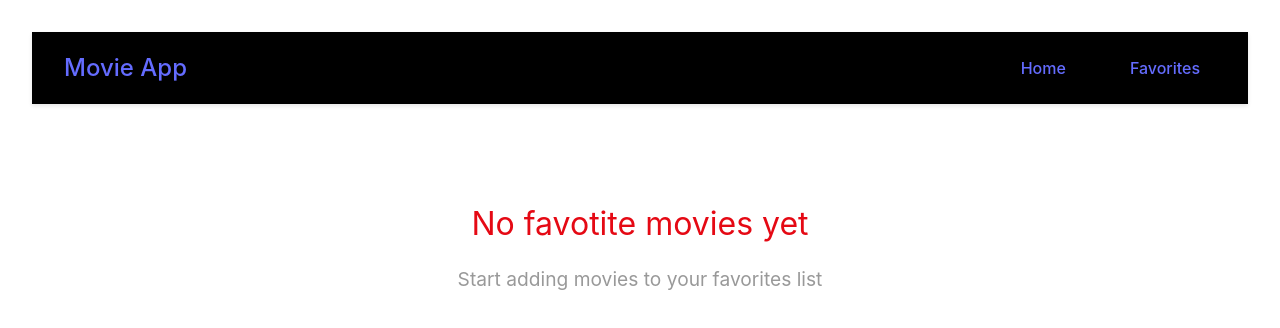
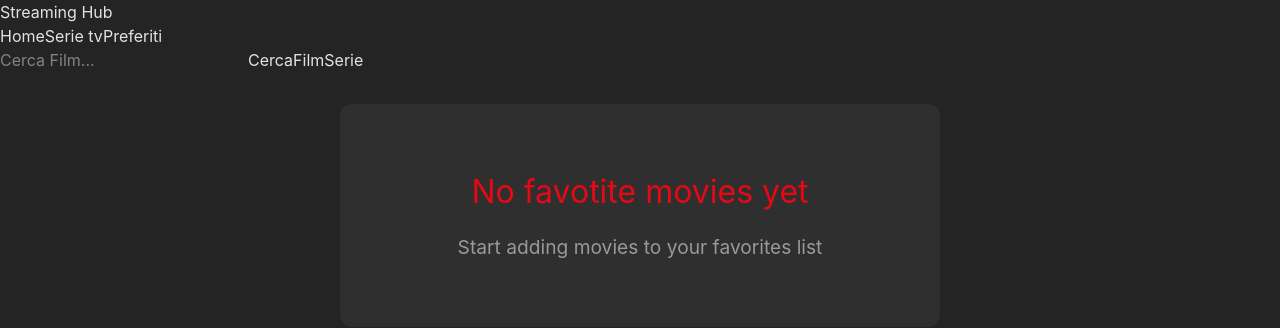
Before and after one commit to RealComba/react-movie, a React (Vite) app in the folder react-movie/: page /favorites in a window 1280 px wide. Shown: the top 328 px of the page. Built offline with nearby package versions, Linux system fonts and the light colour scheme.

Commit message:
api from seriesTv

```diff
--- a/react-movie/src/App.jsx
+++ b/react-movie/src/App.jsx
@@ -4,6 +4,7 @@ import {Routes, Route} from "react-router-dom"
 import Favorites from "./pages/Favorites";
 import NavBar from "./components/NavBar";
 import { MovieProvider } from "./contexts/MovieContext"
+import { SearchProvider } from "./contexts/SearchContext";
 
 function App() {
 
@@ -13,6 +14,7 @@ function App() {
   return (
     <>
       <div className="main-content">
+      <SearchProvider>
       <MovieProvider>
         <NavBar />
         <Routes>
@@ -20,6 +22,7 @@ function App() {
           <Route path="/favorites" element={<Favorites />} />
         </Routes>
       </MovieProvider>
+      </SearchProvider>
       </div>
     </>
   )
--- a/react-movie/src/components/MovieCard.jsx
+++ b/react-movie/src/components/MovieCard.jsx
@@ -13,6 +13,10 @@ function MovieCard({movie}) {
 
     }
 
+    function playFilm () {
+        console.log(movie.id)
+    }
+
     return (
         <div className="movie-card">
             <div className="movie-poster">
@@ -21,7 +25,7 @@ function MovieCard({movie}) {
                     <div className="overlay-content">
                         <h3 className="font-bold">{movie.title}</h3>
                         <div className="movie-actions">
-                            <button className="btn play" title="Play">▶</button>
+                            <button className="btn play" title="Play" onClick={playFilm}>▶</button>
                             <button className={`btn favorite-btn ${favorite ? "active" : ""}`} onClick={onFavoriteClick}>
                                 ♥︎
                             </button>
--- a/react-movie/src/components/NavBar.jsx
+++ b/react-movie/src/components/NavBar.jsx
@@ -1,17 +1,34 @@
 import { Link } from 'react-router-dom'
+import { useSearchContext } from '../contexts/SearchContext'
 import "../css/NavBar.css"
 
 function NavBar() {
-    return(
+
+    const { searchName, setSearchName, handleSearch, setIsSearchingSeries } = useSearchContext()
+
+    return (
         <div>
-            <div className="navbar">
-                <div className="navbar-brand">
-                    <Link to="/">Movie App</Link>
+            <div className="navbar flex flex-row bg-gradient-to-b from-neutral-950 to-neutral-900 px-[4rem] p-[1rem] items-center justify-between gap-10">
+                <div className="navbar-brand flex flex-row items-center gap-10">
+                    <Link to="/" className='font-bold text-3xl'>Streaming Hub</Link>
+                    <div className="navbar-link flex flex-row gap-4 text-sm">
+                        <Link to="/" className="nav-link">Home</Link>
+                        <Link to="/series" className='nav-link'>Serie tv</Link>
+                        <Link to="/favorites" className="nav-link">Preferiti</Link>
+                    </div>
                 </div>
-                <div className="navbar-links">
-                    <Link to="/" className="nav-link">Home</Link>
-                    <Link to="/favorites" className="nav-link">Favorites</Link>
-                </div>
+                <form onSubmit={handleSearch} className="search-form flex flex-row gap-5">
+                    <input
+                    type="text"
+                    placeholder="Cerca Film..."
+                    className="search-input bg-neutral-800 border-1 border-gray-500 bg-[url('/lens.svg')]"
+                    value={searchName}
+                    onChange={(e) => setSearchName(e.target.value)}
+                    />
+                    <button type="submit" className="search-button bg-green-700 px-4 p-1 rounded-lg">Cerca</button>
+                     <button type="button" onClick={() => setIsSearchingSeries(false)}>Film</button>
+                    <button type="button" onClick={() => setIsSearchingSeries(true)}>Serie</button>
+                </form>
             </div>
         </div>
     )
--- a/react-movie/src/contexts/MovieContext.jsx
+++ b/react-movie/src/contexts/MovieContext.jsx
@@ -9,7 +9,6 @@ export const MovieProvider = ({children}) => {
 
     useEffect(() => {
         const storedFavs = localStorage.getItem("favorites")
-
         if (storedFavs) setFavorites(JSON.parse(storedFavs))
     }, [])
 
--- /dev/null
+++ b/react-movie/src/contexts/SearchContext.jsx
@@ -0,0 +1,91 @@
+import { createContext, useState, useContext } from "react"
+import { searchMovies, getPopularMovies, searchSeries, getPopularSeries } from "../services/api"
+
+const SearchContext = createContext()
+
+export const useSearchContext = () => useContext(SearchContext)
+
+export const SearchProvider = ({ children }) => {
+    const [searchName, setSearchName] = useState("")
+    const [movies, setMovies] = useState([])
+    const [series, setSeries] = useState([])
+    const [error, setError] = useState(null);
+    const [loading, setLoading] = useState(true)
+    const [isSearchingSeries, setIsSearchingSeries] = useState(false)
+
+    //carico film popolari
+    const loadPopularMovies = async () => {
+        try {
+        setLoading(true)
+        const popularMovies = await getPopularMovies()
+        setMovies(popularMovies)
+        setError(null)
+        } catch (err) {
+        console.log(err)
+        setError("Failed to load movies...")
+        } finally {
+        setLoading(false)
+        }
+    }
+
+    const loadPopularSeries = async () => {
+       try {
+        setLoading(true)
+        const popularSeries = await getPopularSeries()
+        setSeries(popularSeries)
+        setError(null)
+        } catch (err) {
+        console.log(err)
+        setError("Failed to load movies...")
+        } finally {
+        setLoading(false)
+        }
+    }
+
+//ricerca film
+  const handleSearch = async (e) => {
+    e.preventDefault()
+    if (!searchName.trim()) {
+      await loadPopularMovies()
+      return
+    }
+    if (loading) return
+
+    setLoading(true)
+    try {
+      if (isSearchingSeries) {
+        const searchResults = await searchSeries(searchName)
+        setSeries(searchResults)
+        setMovies([])
+      } else {
+        const searchResults = await searchMovies(searchName)
+        setMovies(searchResults)
+        setSeries([])
+      }
+      setError(null)
+
+    } catch (err) {
+      console.log(err)
+      setError("Failed to search movies...")
+    } finally {
+      setLoading(false)
+    }
+  }
+
+  const value = {
+    searchName,
+    setSearchName,
+    movies,
+    series,
+    error,
+    loading,
+    handleSearch,
+    loadPopularMovies,
+    isSearchingSeries,
+    setIsSearchingSeries,
+    loadPopularSeries
+  }
+  return <SearchContext.Provider value={value}>
+    {children}
+  </SearchContext.Provider>
+}
--- a/react-movie/src/css/App.css
+++ b/react-movie/src/css/App.css
@@ -1,6 +1,5 @@
 .main-content {
   flex: 1;
-  padding: 2rem;
   box-sizing: border-box;
   width: 100%;
   display: flex;
--- a/react-movie/src/css/Navbar.css
+++ b/react-movie/src/css/Navbar.css
@@ -1,4 +1,7 @@
-.navbar {
+@import "tailwindcss";
+
+
+/* .navbar {
   background-color: #000000;
   padding: 1rem 2rem;
   display: flex;
@@ -44,4 +47,4 @@
   .nav-link {
     padding: 0.5rem;
   }
-}
+} */
--- a/react-movie/src/css/index.css
+++ b/react-movie/src/css/index.css
@@ -16,67 +16,3 @@
 * {
   box-sizing: border-box;
 }
-
-html, body {
-  overflow-x: hidden;
-}
-
-body {
-  margin: 0;
-  width: 100%;
-  min-height: 100vh;
-  position: relative;
-}
-
-#root {
-  width: 100%;
-  min-height: 100vh;
-  display: flex;
-  flex-direction: column;
-}
-
-a {
-  font-weight: 500;
-  color: #646cff;
-  text-decoration: inherit;
-}
-a:hover {
-  color: #535bf2;
-}
-
-h1 {
-  font-size: 3.2em;
-  line-height: 1.1;
-}
-
-button {
-  border-radius: 8px;
-  border: 1px solid transparent;
-  padding: 0.6em 1.2em;
-  font-size: 1em;
-  font-weight: 500;
-  font-family: inherit;
-  background-color: #1a1a1a;
-  cursor: pointer;
-  transition: border-color 0.25s;
-}
-button:hover {
-  border-color: #646cff;
-}
-button:focus,
-button:focus-visible {
-  outline: 4px auto -webkit-focus-ring-color;
-}
-
-@media (prefers-color-scheme: light) {
-  :root {
-    color: #213547;
-    background-color: #ffffff;
-  }
-  a:hover {
-    color: #747bff;
-  }
-  button {
-    background-color: #f9f9f9;
-  }
-}
--- a/react-movie/src/pages/Home.jsx
+++ b/react-movie/src/pages/Home.jsx
@@ -1,71 +1,25 @@
 import { useState, useEffect } from "react";
 import "../css/Home.css"
 import { EmblaCarousel } from "../components/Carousel";
-import { searchMovies, getPopularMovies } from "../services/api";
-
+import { useSearchContext } from "../contexts/SearchContext";
 
 
 function Home() {
-    const [searchName, setSearchName] = useState("")
 
-    const [movies , setMovies] = useState([])
-    const [error, setError] = useState(null);
-    const [loading, setLoading] = useState(true)
+    const { searchName, movies, error, loading, loadPopularMovies } = useSearchContext()
 
     useEffect(() => {
-        const loadPopularMovies = async () => {
-            try {
-                const popularMovies = await getPopularMovies()
-                setMovies(popularMovies)
-            } catch (err) {
-                console.log(err)
-                setError("Failed to load movies...")
-            }
-            finally {
-                setLoading(false)
-            }
-        }
         loadPopularMovies()
     }, [])
-
-    const handleSearch = async (e) => {
-        e.preventDefault()
-        if (!searchName.trim()) return
-        if (loading) return
-
-        setLoading(true)
-        try {
-            const searchResults = await searchMovies(searchName)
-            setMovies(searchResults)
-            setError(null)
-        } catch (err) {
-            setError("Failed to search movies...")
-        } finally {
-            setLoading(false)
-        }
-
-    }
 
     const filteredMovies = movies.filter(movie =>
         movie.title.toLowerCase().startsWith(searchName.toLowerCase())
     )
         return (
-            <div className="home">
-                <form onSubmit={handleSearch} className="search-form">
-                    <input
-                    type="text"
-                    placeholder="Search for movies"
-                    className="search-input"
-                    value={searchName}
-                    onChange={(e) => setSearchName(e.target.value)}
-                    />
-                    <button type="submit" className="search-button">Search</button>
-                </form>
-
+            <div className="home px-[4rem] pt-[2rem]">
                 {error && <p className="error-message">{error}</p>}
 
                 <p className="font-bold text-2xl pb-4 text-neutral-200">I film più visti</p>
-
 
                 {loading ? (<p className="loading">Loading...</p>) : (
                     <EmblaCarousel movies={filteredMovies} />
--- a/react-movie/src/services/api.js
+++ b/react-movie/src/services/api.js
@@ -4,12 +4,23 @@ const BASE_URL = "https://api.themoviedb.org/3"
 export const getPopularMovies = async () => {
     const response = await fetch(`${BASE_URL}/movie/popular?api_key=${API_KEY}`);
     const data = await response.json()
-    console.log(data.results)
     return data.results
 };
+
+export const getPopularSeries = async () => {
+    const response = await fetch(`${BASE_URL}/tv/popular?api_key=${API_KEY}`)
+    const data = await response.json()
+    return data.results
+}
 
 export const searchMovies = async (query) => {
     const response = await fetch(`${BASE_URL}/search/movie?api_key=${API_KEY}&query=${encodeURIComponent(query)}`);
     const data = await response.json()
     return data.results
 };
+
+export const searchSeries = async (query) => {
+    const response = await fetch(`${BASE_URL}/search/tv?api_key=${API_KEY}&query=${encodeURIComponent(query)}`);
+    const data = await response.json()
+    return data.results
+};
```
